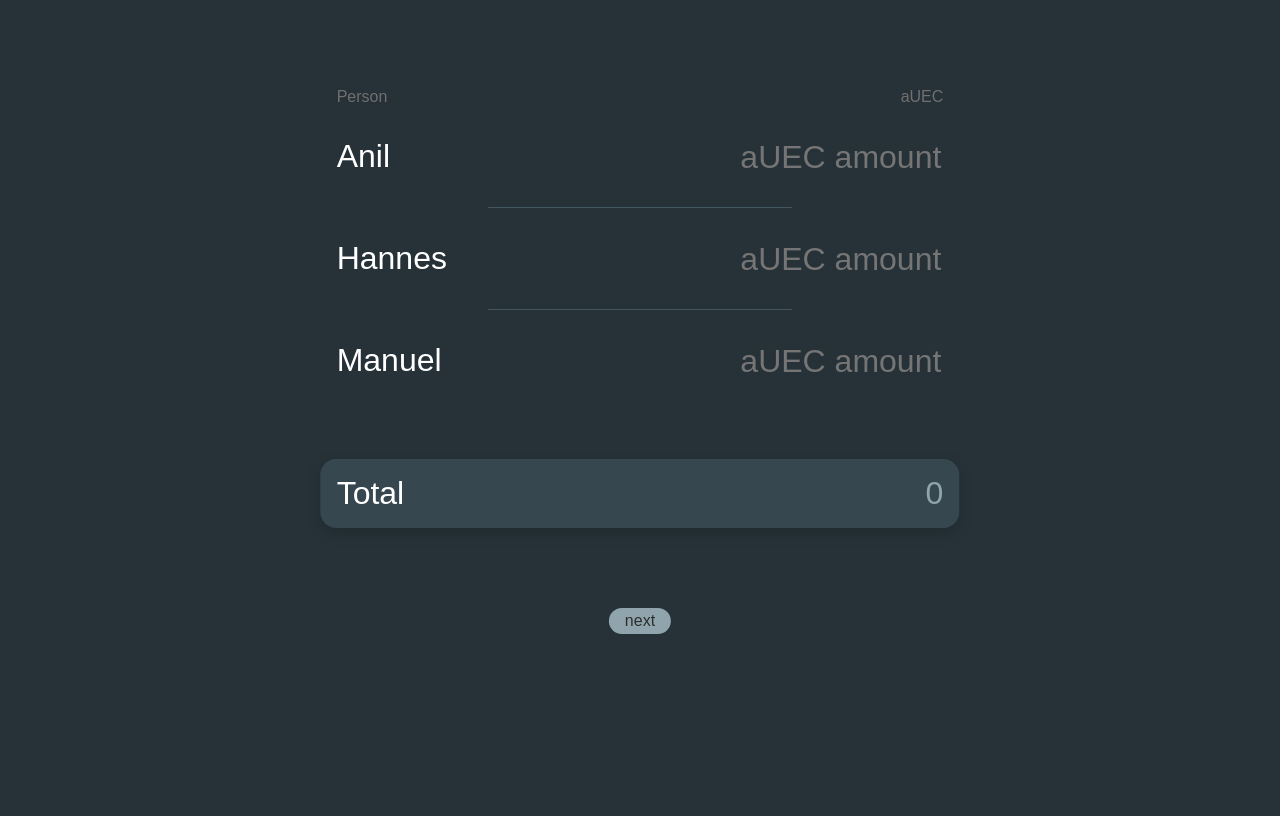
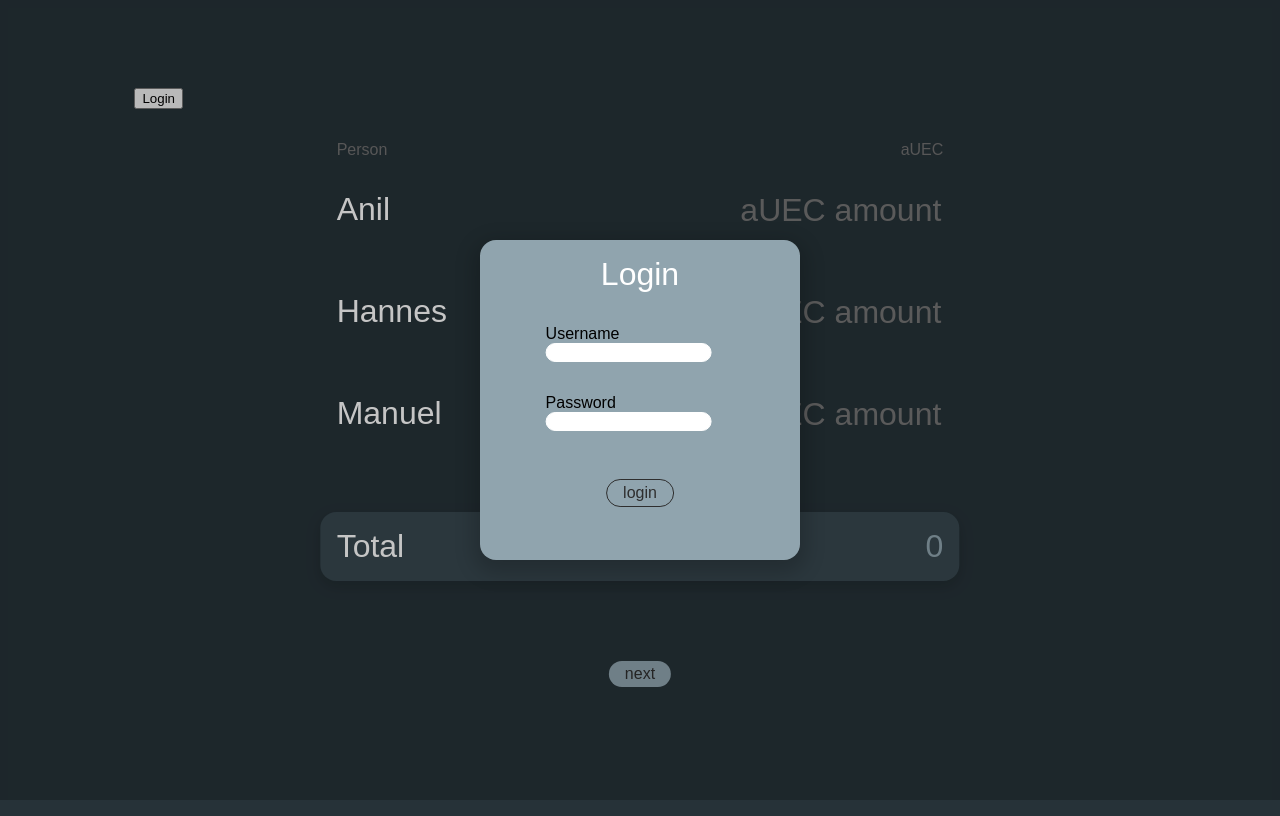
Before and after one commit to cr4yfish/caterpillarCalc, a PHP site: page / in a window 1280 px wide. Run offline with PHP 8.4, Linux system fonts and the light colour scheme; data that the repository does not hold is empty; a stand-in replaces the project's code that opens the database connection; some web fonts are replaced.

Commit message:
started implementing login system; currently not working -> need to change PDO code to mysqli

```diff
--- a/index.php
+++ b/index.php
@@ -20,6 +20,7 @@
 
     include 'sqlconnection.php';
 
+
     ?>
 
     <?php while($row = mysqli_fetch_array($result)) { ?>
@@ -32,7 +33,49 @@
 
 <?php echo $shipDatabase; ?>
 
+        <form action="loginProcessing.php" method="POST" id="loginWrapper">
+
+            <span class="biloLight listEntryName" id="loginHeader">Login</span>
+
+            <div class="inputGroup">
+            <label class="biloLight" for="usernameInput">Username</label>
+            <input class="biloLight" id="usernameInput" name="username" type="text" required autocomplete="off">
+            </div>
+
+            <div class="inputGroup">
+            <label class="biloLight" for="passwordInput">Password</label>
+            <input class="biloLight" id="passwordInput" name="password" type="password" required autocomplete="off">
+            </div>
+            <button class="biloLight btn btn-primary" id="loginWrapperBTN" name="submit" type="submit">login</button>
+        </form>
+
+        <div id="opacityLayer"></div>
+
         <div id="contentWrapper">
+
+            <div id="accountWrapper">
+
+                <?php
+                    if(isset($_SESSION["username"])){
+
+                ?>
+                    <div id="upperAccountWrapper">
+                        <span>Logged in as <span id="accountName"><?php echo $_SESSION["username"]?></span></span>
+                    </div>
+                    <div id="lowerAccountWrapper">
+                        <div id="accountSpacer"></div>
+                        <button id="logoutBTN">Logout</button>
+                    </div>
+                </div>
+
+                <?php } else { ?>
+
+                    <div id="loginBTNWrapper">
+                        <button id="loginBTN" onclick="loginExec();">Login</button>
+                    </div>
+
+                <?php } ?>
+            </div>
 
             <div id="resultWrapper">
                 <input id="resultSearch" type="search" placeholder="Search...">
--- a/mainScript.js
+++ b/mainScript.js
@@ -234,3 +234,15 @@ function insertRestAmount() {
 
     }
 }
+
+function loginExec() {
+
+    var loginWrapper = document.createElement("form");
+    var loginHeader = document.createElement("span");
+    loginHeader.textContent = "Login";
+    loginHeader.setAttribute("id", "loginHeader");
+
+    var usernameInput = document.createElement("input");
+    var passwordInput = document.createElement("input");
+
+}
--- a/style.css
+++ b/style.css
@@ -41,6 +41,63 @@ html, body {
     min-height: 100vh;
 }
 
+#loginWrapper {
+    position: absolute;
+    width: 20rem;
+    height: 20rem;
+    left: 50%;
+    transform: translateX(-50%) translateY(-50%);
+    top: 50%;
+    background-color: var(--lightBlue);
+    border-radius: 1rem;
+    z-index: 2;
+    box-shadow: 0px 7px 20px 6px rgb(0 0 0 / 19%);
+}
+
+#loginHeader {
+    display: block;
+    margin-bottom: 2rem;
+    margin-top: 1rem;
+    margin-left: 50%;
+    transform: translateX(-50%);
+}
+
+.inputGroup {
+    width: 50%;
+    position: relative;
+    margin-left: 50%;
+    transform: translateX(-59%);
+    margin-bottom: 2rem;
+}
+
+.inputGroup input {
+    border-radius: 5rem;
+    border: none;
+    width: 100%;
+    border: solid 1px white;
+}
+
+.inputGroup input:focus {
+    outline: none;
+    border: solid 1px var(--highlight);
+}
+
+#loginWrapperBTN {
+    position: relative;
+    border: solid 1px var(--mediumBlack);
+    margin-top: 1rem !important;
+}
+
+/* opacityLayer */
+#opacityLayer {
+    background-color: rgba(0, 0, 0, 0.226);
+    position: absolute;
+    width: 100%;
+    height: 100%;
+    left: 0;
+    top: 0;
+    z-index: 1;
+}
 #contentWrapper {
     position: relative;
     margin-left: 10%;
@@ -60,6 +117,9 @@ html, body {
     transition: all 350ms;
     opacity: 1;
 }
+
+
+
 
 .listEntry {
     margin-top: 2rem;
```
Also changed, not shown: loginProcessing.php (added, +23 -0 lines).
